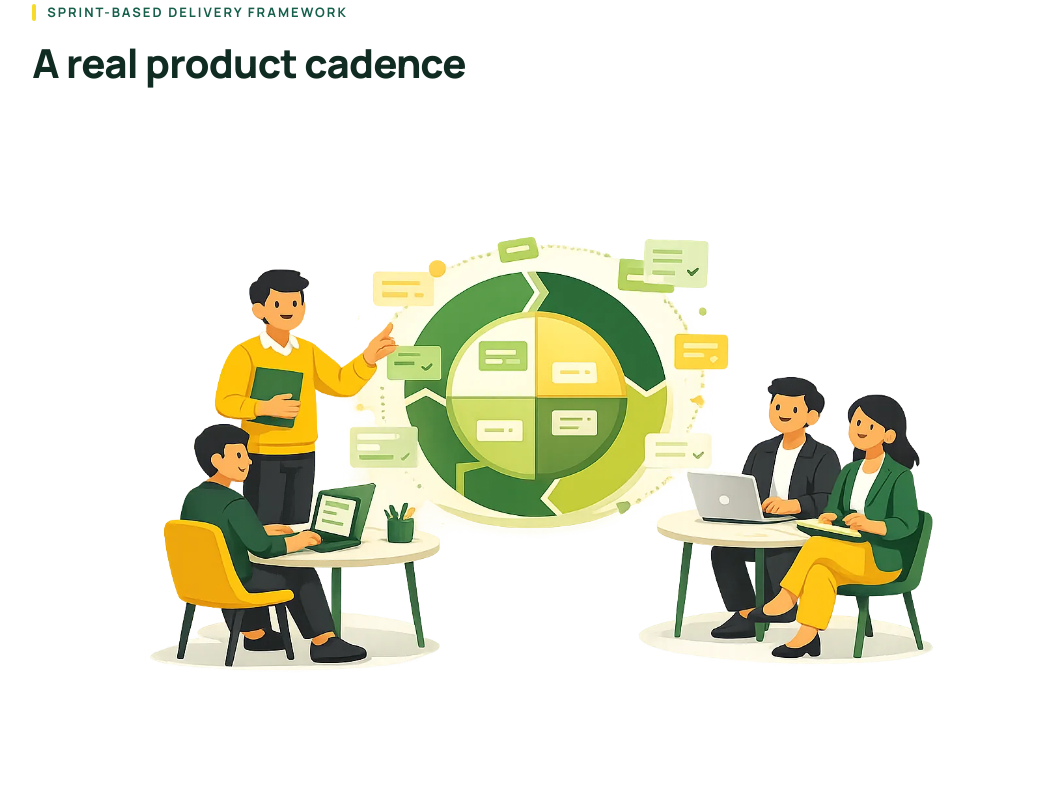
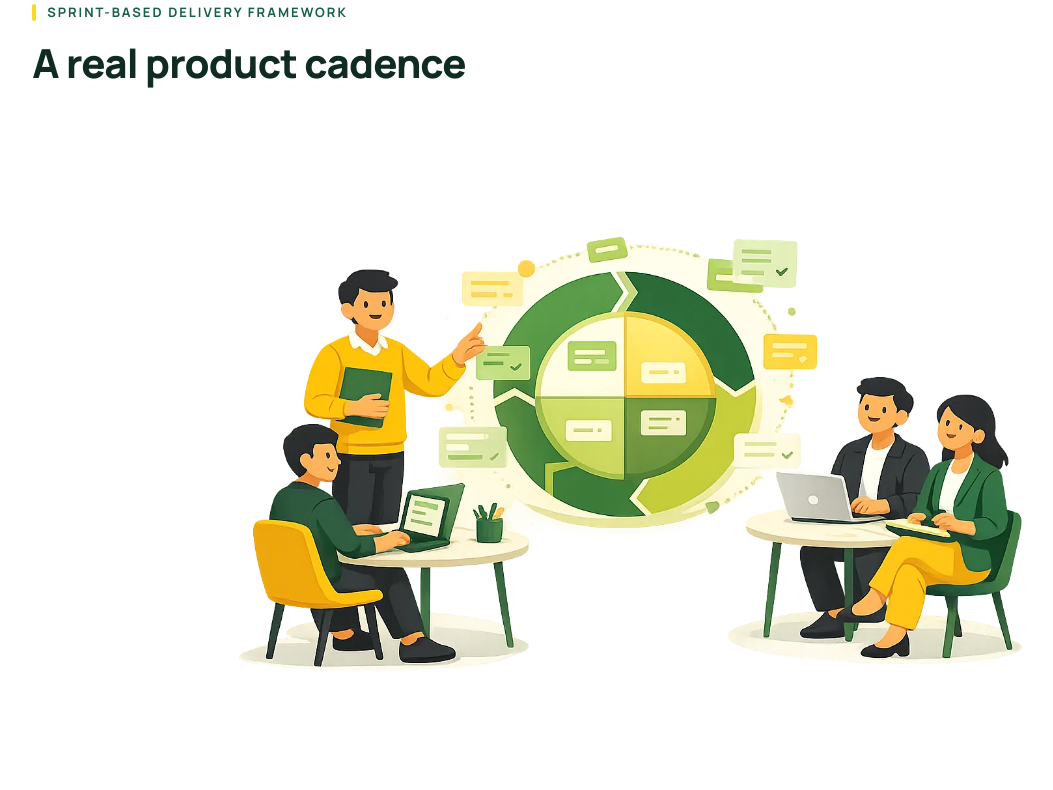
Before and after one commit to Sujaynithish03/emp-website, a React (Vite) app in the folder zip/frontend/: page /programs in a window 1280 px wide. Shown: the part 2620-3410 px from the top of the page, without its empty margins (19-1072 px from the left). Built offline with nearby package versions, Linux system fonts and the light colour scheme.

Commit message:
Updated Layout and Programs

```diff
--- a/zip/frontend/src/components/Layout.jsx
+++ b/zip/frontend/src/components/Layout.jsx
@@ -174,7 +174,7 @@ export default function Layout() {
             <div className="fcol">
               <h4>Contact</h4>
               <p>+91-75399 99500</p>
-              <p>info@EmpowerEDcareers.ai</p>
+              <p>info@empoweredcareers.ai</p>
               <p>SIDCO Industrial Estate, Guindy, Chennai 600032</p>
             </div>
           </div>
--- a/zip/frontend/src/pages/Programs.jsx
+++ b/zip/frontend/src/pages/Programs.jsx
@@ -89,7 +89,7 @@ export default function Programs() {
 
 <section>
     <div className="shead reveal"><span className="eyebrow">Sprint-Based Delivery Framework</span><h2>A real product cadence</h2></div>
-    <img src={assets['sprint-cycle']} alt="A squad working around a circular sprint board" className="banner-illustration reveal"/>
+    <img src={assets['sprint-cycle']} alt="A squad working around a circular sprint board" className="banner-illustration reveal" style={{display: 'block', margin: '0 auto'}}/>
     <div className="sprint reveal">
       <div className="sp"><b>01</b><h4>Product Vision</h4><span>Saturday strategy sessions</span></div>
       <div className="sp"><b>02</b><h4>Sprint Planning</h4><span>Sunday task allocation</span></div>
```
